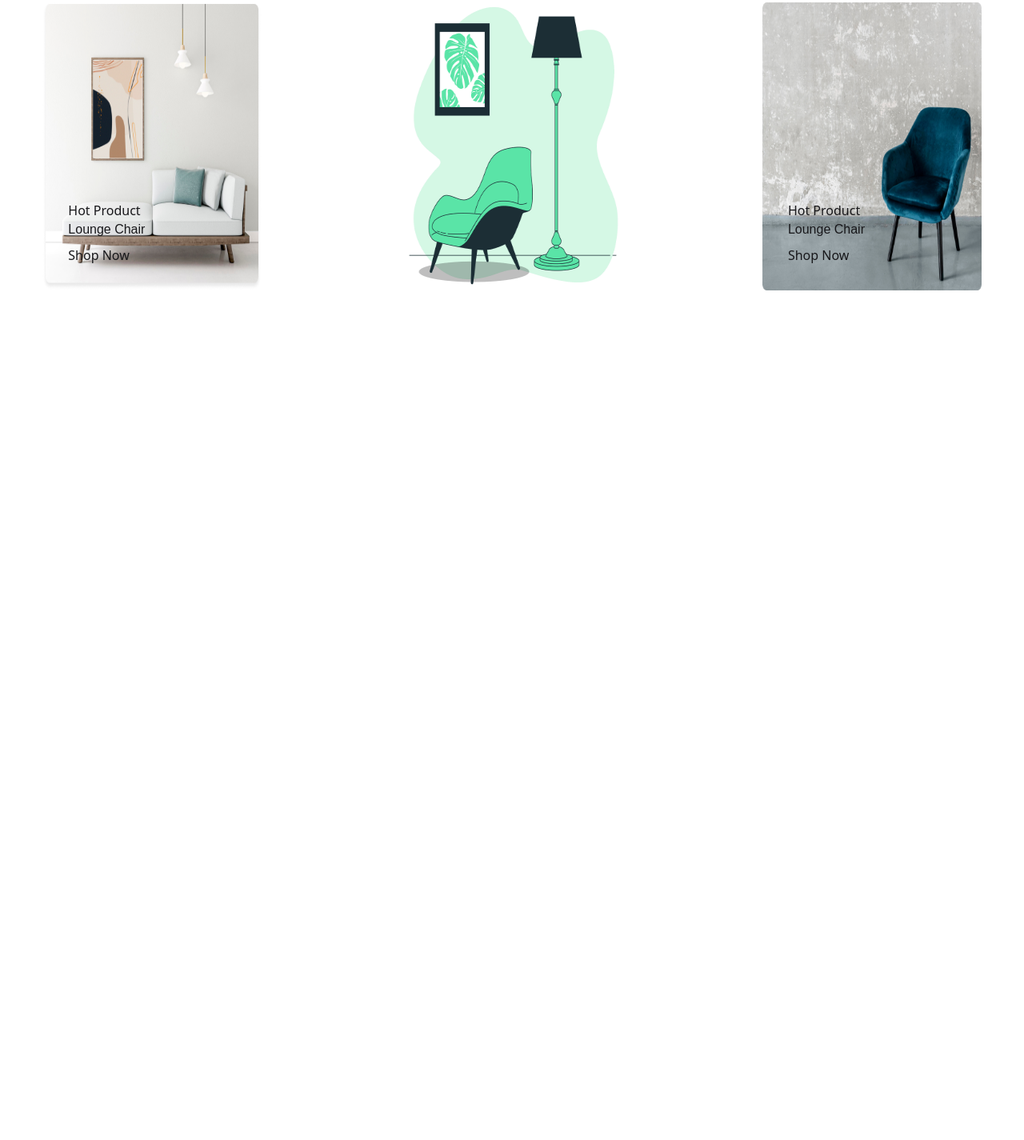
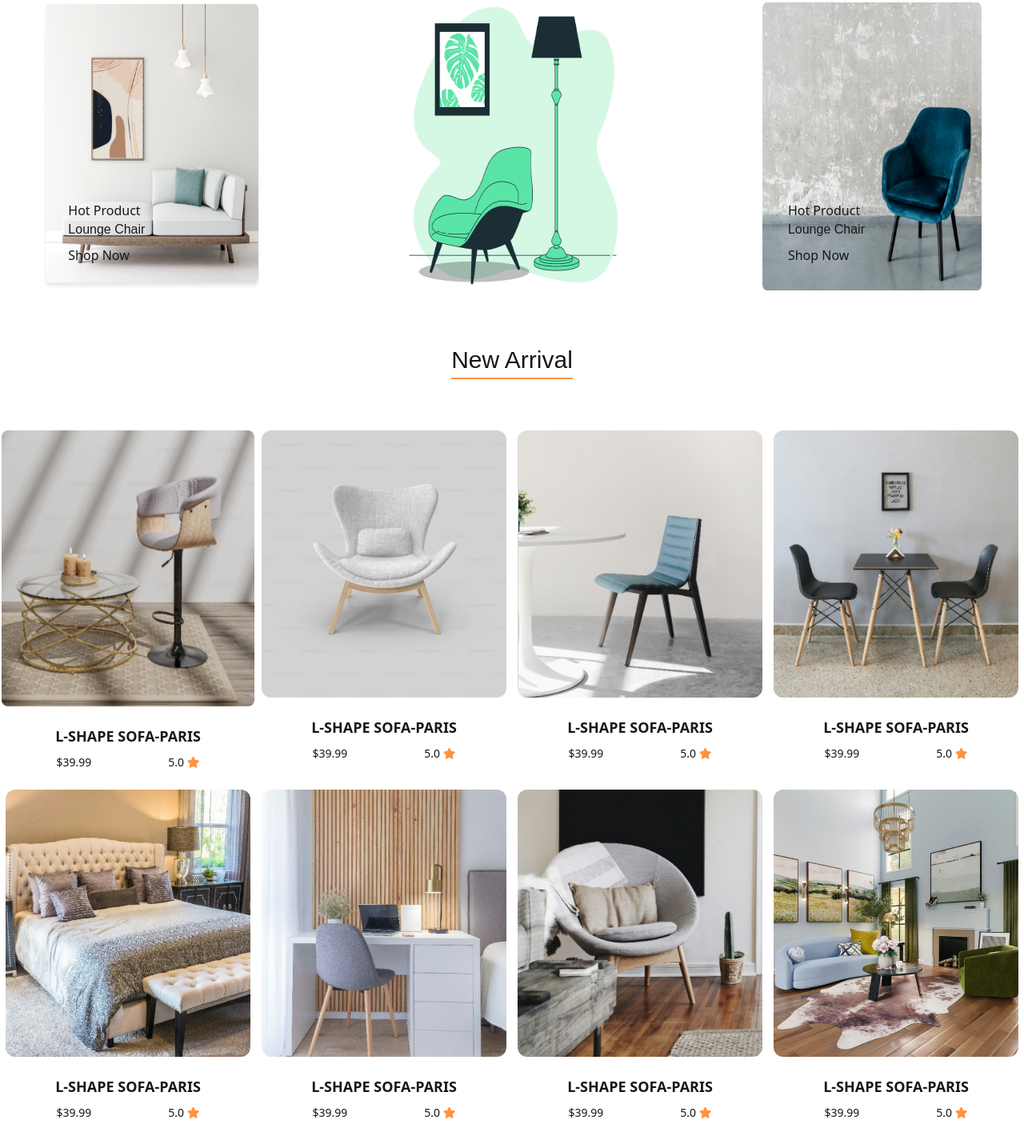
Before and after one commit to tushu003/furniture, a plain HTML site: page index.html in a window 1280 px wide. Shown: the part 1108-2533 px from the top of the page at 80% size. Before the commit the page ends 1471 px from the top, so only its background shows below. Drawn offline with nearby package versions, Linux system fonts and the light colour scheme; a web font is replaced by a local one.

Commit message:
added card section

```diff
--- a/index.html
+++ b/index.html
@@ -93,7 +93,7 @@
                 </figure>
                 <div class="card-body items-center text-center">
                   <h2 class="card-title mochiy-font mt-24">Comfy chair</h2>
-                  <p>$30.50</p>
+                  <p class="text-[#FE9341]">$30.50</p>
                 </div>
               </div>
 
@@ -106,7 +106,7 @@
                 </figure>
                 <div class="card-body items-center text-center">
                   <h2 class="card-title mochiy-font mt-24 ">Comfy Chair</h2>
-                  <p>$30.50</p>
+                  <p class="text-[#FE9341]">$30.50</p>
                 </div>
               </div>
 
@@ -119,7 +119,7 @@
                 </figure>
                 <div class="card-body items-center text-center">
                   <h2 class="card-title mochiy-font mt-24">VibeLiving Chair</h2>
-                  <p>$30.50</p>
+                  <p class="text-[#FE9341]">$30.50</p>
                 </div>
               </div>
             </div>
@@ -149,6 +149,141 @@
         </div>
       </div>
       <section>
+        <section class="card">
+          <h1 class="mochiy-font my-16 mx-auto text-[30px] font-[400] border-[#FE9341] border-b-[2px] ">New Arrival</h1>
+          <div>
+            <div class="grid grid-cols-4 mx-auto">
+              <div class="card bg-base-100 ">
+                <figure class="">
+                  <img class="w-[306] h-[345px]"
+                    src="image/Rectangle 52.png"
+                    alt="Shoes"
+                    class="rounded-xl" />
+                </figure>
+                <div class="card-body items-center text-center">
+                  <h2 class="card-title">L-SHAPE SOFA-PARIS</h2>
+                  <div class="flex justify-between gap-24">
+                    <p>$39.99</p>
+                    <p>5.0 <span class="text-[#FE9341]"><i class="fas fa-star"></i></span></i>
+                    </p>
+                  </div>
+                </div>
+              </div>
+              <div class="card bg-base-100 ">
+                <figure class="">
+                  <img
+                    src="image/Rectangle 45.png"
+                    alt="Shoes"
+                    class="rounded-xl" />
+                </figure>
+                <div class="card-body items-center text-center">
+                  <h2 class="card-title">L-SHAPE SOFA-PARIS</h2>
+                  <div class="flex justify-between gap-24">
+                    <p>$39.99</p>
+                    <p>5.0 <span class="text-[#FE9341]"><i class="fas fa-star"></i></span></i>
+                    </p>
+                  </div>
+                </div>
+              </div>
+              <div class="card bg-base-100 ">
+                <figure class="">
+                  <img
+                    src="image/Rectangle 46.png"
+                    alt="Shoes"
+                    class="rounded-xl" />
+                </figure>
+                <div class="card-body items-center text-center">
+                  <h2 class="card-title">L-SHAPE SOFA-PARIS</h2>
+                  <div class="flex justify-between gap-24">
+                    <p>$39.99</p>
+                    <p>5.0 <span class="text-[#FE9341]"><i class="fas fa-star"></i></span></i>
+                    </p>
+                  </div>
+                </div>
+              </div>
+              <div class="card bg-base-100 ">
+                <figure class="">
+                  <img
+                    src="image/Rectangle 47.png"
+                    alt="Shoes"
+                    class="rounded-xl" />
+                </figure>
+                <div class="card-body items-center text-center">
+                  <h2 class="card-title">L-SHAPE SOFA-PARIS</h2>
+                  <div class="flex justify-between gap-24">
+                    <p>$39.99</p>
+                    <p>5.0 <span class="text-[#FE9341]"><i class="fas fa-star"></i></span></i>
+                    </p>
+                  </div>
+                </div>
+              </div>
+              <div class="card bg-base-100 ">
+                <figure class="">
+                  <img
+                    src="image/Rectangle 54.png"
+                    alt="Shoes"
+                    class="rounded-xl" />
+                </figure>
+                <div class="card-body items-center text-center">
+                  <h2 class="card-title">L-SHAPE SOFA-PARIS</h2>
+                  <div class="flex justify-between gap-24">
+                    <p>$39.99</p>
+                    <p>5.0 <span class="text-[#FE9341]"><i class="fas fa-star"></i></span></i>
+                    </p>
+                  </div>
+                </div>
+              </div>
+              <div class="card bg-base-100 ">
+                <figure class="">
+                  <img
+                    src="image/Rectangle 49.png"
+                    alt="Shoes"
+                    class="rounded-xl" />
+                </figure>
+                <div class="card-body items-center text-center">
+                  <h2 class="card-title">L-SHAPE SOFA-PARIS</h2>
+                  <div class="flex justify-between gap-24">
+                    <p>$39.99</p>
+                    <p>5.0 <span class="text-[#FE9341]"><i class="fas fa-star"></i></span></i>
+                    </p>
+                  </div>
+                </div>
+              </div>
+              <div class="card bg-base-100 ">
+                <figure class="">
+                  <img
+                    src="image/Rectangle 53.png"
+                    alt="Shoes"
+                    class="rounded-xl" />
+                </figure>
+                <div class="card-body items-center text-center">
+                  <h2 class="card-title">L-SHAPE SOFA-PARIS</h2>
+                  <div class="flex justify-between gap-24">
+                    <p>$39.99</p>
+                    <p>5.0 <span class="text-[#FE9341]"><i class="fas fa-star"></i></span></i>
+                    </p>
+                  </div>
+                </div>
+              </div>
+              <div class="card bg-base-100 ">
+                <figure class="">
+                  <img
+                    src="image/unsplash_jfVTVARGCao.png"
+                    alt="Shoes"
+                    class="rounded-xl" />
+                </figure>
+                <div class="card-body items-center text-center">
+                  <h2 class="card-title">L-SHAPE SOFA-PARIS</h2>
+                  <div class="flex justify-between gap-24">
+                    <p>$39.99</p>
+                    <p>5.0 <span class="text-[#FE9341]"><i class="fas fa-star"></i></span></i>
+                    </p>
+                  </div>
+                </div>
+              </div>
+            </div>
+          </div>
+        </section>
     </main>
     <footer></footer>
 </body>
```
Also changed, not shown: image/Group 42.png (added), image/Group 43.png (added), image/Group 44.png (added), image/Group 45.png (added), image/Rectangle 45.png (added), image/Rectangle 46.png (added), image/Rectangle 47.png (added), image/Rectangle 49.png (added), image/Rectangle 52.png (added), image/Rectangle 53.png (added), image/Rectangle 54.png (added), image/preview 1 (1).png (added), image/sp-23 1.png (added), image/unsplash_jfVTVARGCao.png (added).
